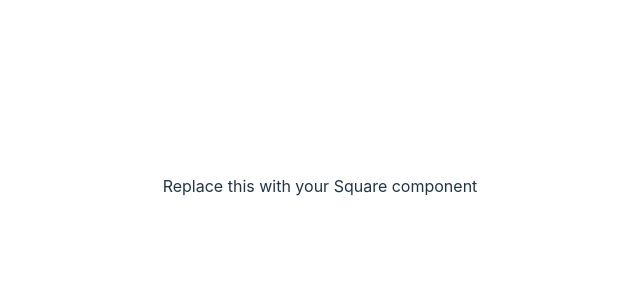
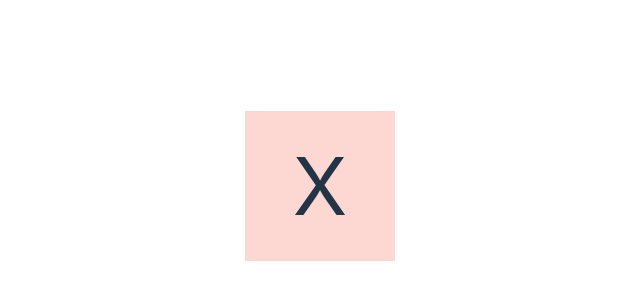
Before and after one commit to bitovi/training-react, a React (Vite) app: page / in a window 1280 px wide. Shown: the part 214-514 px from the top of the page, without its empty margins (320-960 px from the left). Built offline with nearby package versions, Linux system fonts and the light colour scheme.

Commit message:
add solution

```diff
--- a/src/App.tsx
+++ b/src/App.tsx
@@ -1,8 +1,12 @@
+import Square from "./Square";
+
 import styles from "./App.module.css";
 
 function App() {
   return (
-    <div className={styles.app}>Replace this with your Square component</div>
+    <div className={styles.app}>
+      <Square value="X" />
+    </div>
   );
 }
 
--- /dev/null
+++ b/src/Square.tsx
@@ -0,0 +1,21 @@
+import type { BoardSquareValue } from "@utilities/ticTacToe";
+
+interface SquareProps {
+  value: BoardSquareValue;
+}
+
+const squareStyles = {
+  height: "150px",
+  width: "150px",
+  display: "flex",
+  justifyContent: "center",
+  alignItems: "center",
+  fontSize: "5em",
+  backgroundColor: "hsl(8, 92.8%, 91%)",
+};
+
+const Square = ({ value }: SquareProps) => {
+  return <div style={squareStyles}>{value}</div>;
+};
+
+export default Square;
```
